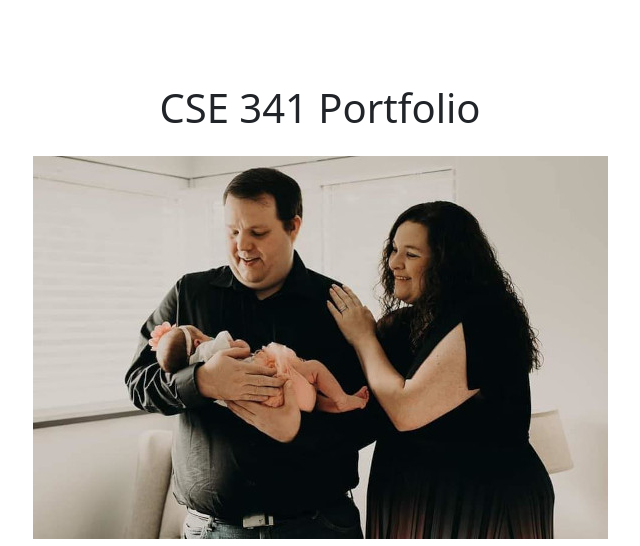
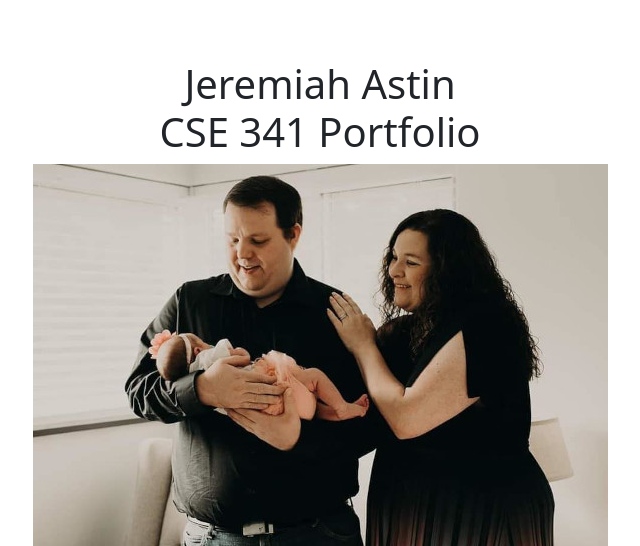
Before and after one commit to Astin-Jeremiah/CSE341, a PHP site: page / in a window 1280 px wide. Shown: the part 58-604 px from the top of the page, without its empty margins (320-960 px from the left). Run offline with PHP 8.4, Linux system fonts and the light colour scheme; some libraries are stand-ins or nearby versions.

Commit message:
mix padding

```diff
--- a/web/index.php
+++ b/web/index.php
@@ -16,7 +16,7 @@
 
     <main class="flex-shrink-0">
         <div class="container text-center">
-            <h1 class="m-4 text-dark">CSE 341 Portfolio</h1>
+            <h1 class="text-dark">Jeremiah Astin<br>CSE 341 Portfolio</h1>
             <img class="img-fluid" src="images/family.jpg" alt="Astin Family Photo" />
             <blockquote class="text-danger">“Today is your day!<br>Your mountain is waiting.<br>So...get on your way!<br>Dr.Seuss</blockquote>
         </div>
```
